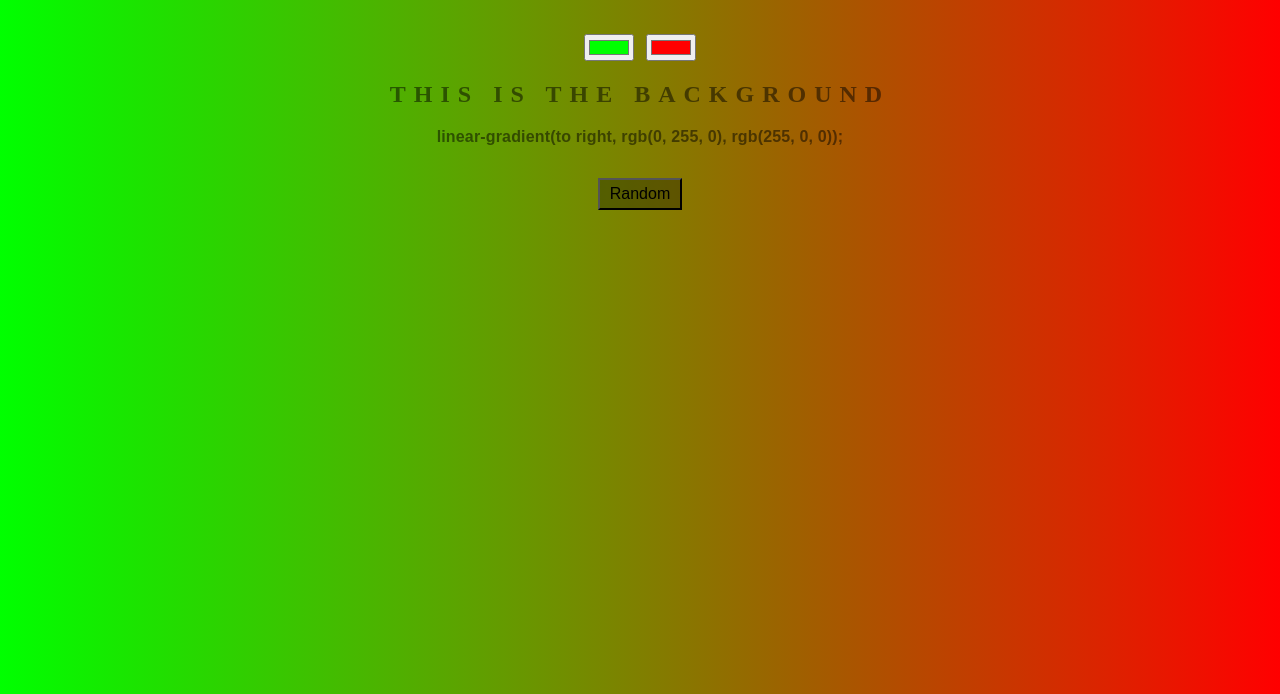
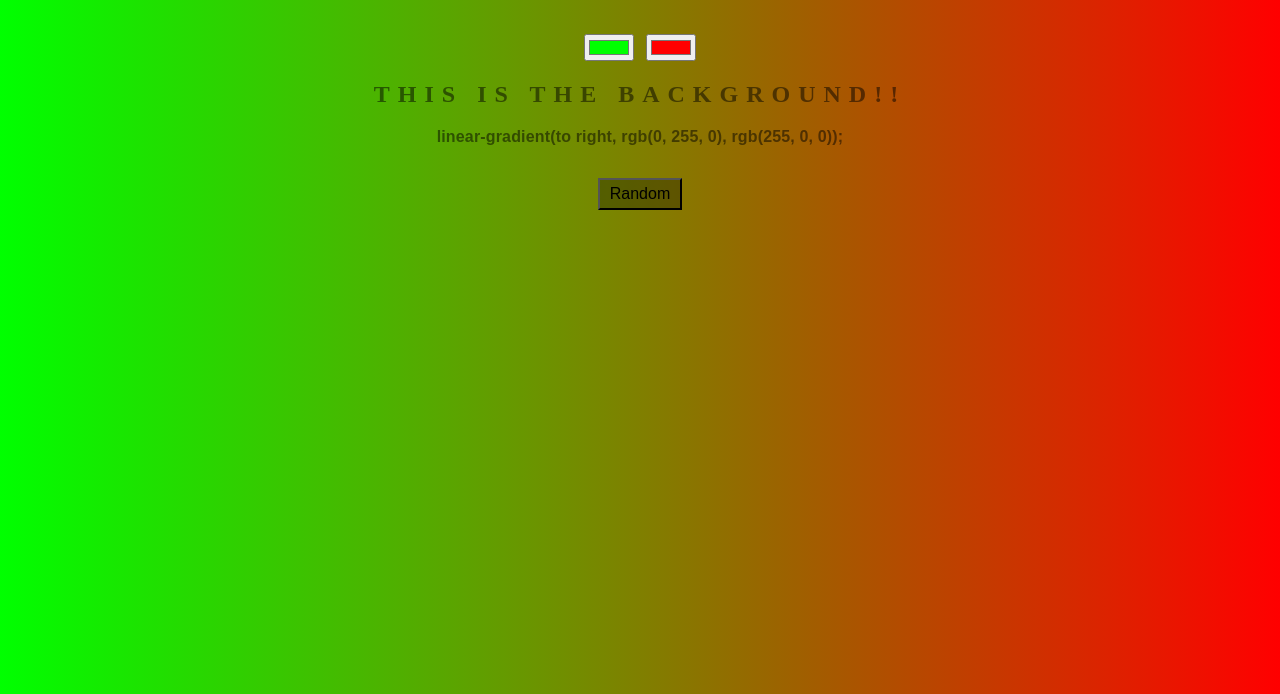
Before and after one commit to gtrocki/background-generator, a plain HTML site: page index.html in a window 1280 px wide. Shown: the part 106-800 px from the top of the page. Drawn offline with Linux system fonts and the light colour scheme.

Commit message:
changes to check the push

```diff
--- a/index.html
+++ b/index.html
@@ -8,7 +8,7 @@
 		<h1>COOL Generator</h1>
 		<input class="color1" type="color" name="color1" value="#00ff00">
 		<input class="color2" type="color" name="color2" value="#ff0000">
-		<h2>This is the background</h2>
+		<h2>This is the background!!</h2>
 		<h3></h3>
 		<button class="random">Random</button>
 
```
